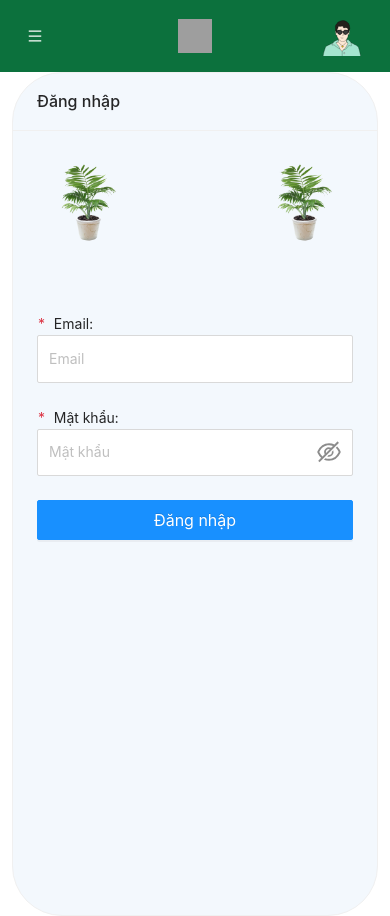
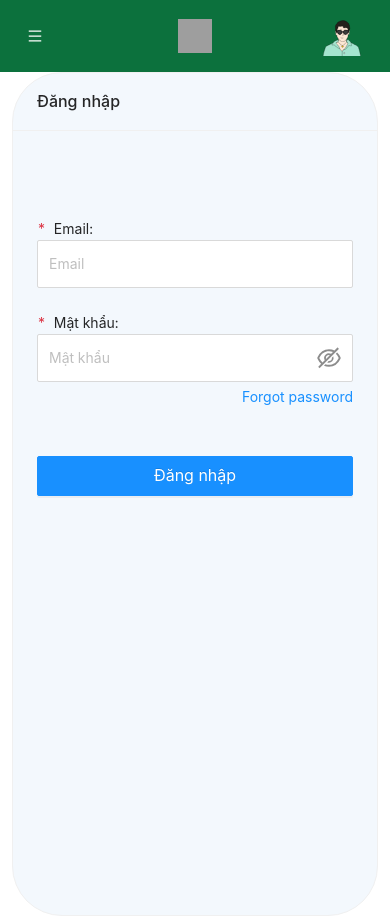
Before and after one commit to DacHoaGit/pots-smart-frontend, a Vue app: page /login in a window 390 px wide. Built offline with nearby package versions, Linux system fonts and the light colour scheme; grey boxes are pictures that could not be loaded.

Commit message:
add loading, reformat

```diff
--- a/src/components/Home/Login.vue
+++ b/src/components/Home/Login.vue
@@ -1,30 +1,10 @@
 <template>
   <div class="container-fluid p-0 d-flex justify-content-center">
-    <a-card title="Đăng nhập">
+    <a-card  class="bg-img" title="Đăng nhập">
       <div class="row mb-3">
         <div class="col-12 col-sm-4">
           <div class="row">
             <div class="col-6 d-flex justify-content-start mb-3">
-              <img
-                class="d-none d-sm-flex"
-                width="500"
-                src="../../assets/logo.png"
-                alt="Avatar"
-              />
-              <img
-                class="d-sm-none d-flex"
-                width="100"
-                src="../../assets/logo.png"
-                alt="Avatar"
-              />
-            </div>
-            <div class="col-6 d-sm-none d-flex justify-content-end mb-3">
-              <img
-                class="d-sm-none d-flex"
-                width="100"
-                src="../../assets/logo.png"
-                alt="Avatar"
-              />
             </div>
           </div>
         </div>
@@ -35,7 +15,7 @@
               <div class="col-12 col-sm-3 text-start text-sm-end">
                 <label>
                   <span class="text-danger me-1">*</span>
-                  <span
+                  <span class=""
                     :class="{
                       'text-danger': errors.email,
                     }"
@@ -60,7 +40,7 @@
               </div>
             </div>
 
-            <div class="row mb-4">
+            <div class="row mb-1">
               <div class="col-12 col-sm-3 text-start text-sm-end">
                 <label>
                   <span class="text-danger me-1">*</span>
@@ -82,11 +62,21 @@
                     'input-danger': errors.password,
                   }"
                 />
+
                 <div class="w-100"></div>
                 <small v-if="errors.password" class="text-danger">{{
                   errors.password[0]
                 }}</small>
               </div>
+            </div>
+
+            <div class="row  mb-4">
+              <a class="login-form-forgot d-flex justify-content-end" href="">Forgot password</a>
+            </div>
+
+            <div class="row  mb-4">
+              <small v-if="errors.login" class="text-danger d-flex justify-content-center">{{errors.login[0]}}
+              </small>
             </div>
 
             <div
@@ -105,11 +95,7 @@
         </div>
 
         <div class="col-12 col-sm-4">
-          <div class="row">
-            <div class="col-12 d-none d-sm-flex justify-content-sm-end mb-3">
-              <img width="500" src="../../assets/logo.png" alt="Avatar" />
-            </div>
-          </div>
+
         </div>
       </div>
     </a-card>
@@ -117,12 +103,13 @@
 </template>
 
 <script setup>
-import { defineComponent, ref, reactive, toRefs } from "vue";
+import {ref, reactive } from "vue";
 import { useMenu } from "../../stores/menu-store";
 import { useRouter } from "vue-router";
 import Swal from "../../sweetalert2";
 import { useUserStore } from "../../stores/user-store";
 import axios from "axios";
+
 const router = useRouter();
 const userStore = useUserStore();
 const store = useMenu();
@@ -153,7 +140,9 @@ const login = () => {
   }
   if (user.password == "") {
     errors.value.password = ["vui lòng nhập đầy đủ thông tin"];
-  } else {
+  }
+  else {
+    Swal.showLoading()
     axios
       .post("/api/login", user)
       .then((response) => {
@@ -163,19 +152,22 @@ const login = () => {
               icon: "success",
               title: "Đăng nhập thành công",
             });
-
             axios.defaults.headers.common["Authorization"] =
               "Bearer " + response.data.token;
             userStore.setUserDetails(response);
             router.push({ path: "/dashboard" });
-          } else
+          } else{
             Toast.fire({
               icon: "error",
               title: "Đăng nhập thất bại",
             });
+            errors.value.login = ["Thông Thông Tài Khoản Mật Khẩu Không Chính Xác!"];
+          }
+
         }
       })
       .catch((error) => {
+        Swal.close()
         errors.value = error.response.data.errors;
       });
   }
@@ -183,6 +175,14 @@ const login = () => {
 </script>
 
 <style scoped>
+
+.bg-img{
+  height: 500px;
+  background-position: center;
+  background-repeat: no-repeat;
+  background-size: cover;
+  position: relative;
+}
 .ant-card {
   background-color: #f3f8fd;
   border-radius: 50px;
--- a/src/components/Home/Register.vue
+++ b/src/components/Home/Register.vue
@@ -206,11 +206,12 @@ const Toast = Swal.mixin({
 });
 const createUsers = () => {
   errors.value = [];
-
+  Swal.showLoading ()
   axios
     .post("/api/register", user)
     .then((response) => {
       if (response) {
+        Swal.close()
         Toast.fire({
           icon: "success",
           title: "Đăng kí thành công",
@@ -219,6 +220,7 @@ const createUsers = () => {
       }
     })
     .catch((error) => {
+      Swal.close()
       errors.value = error.response.data.errors;
     });
 };
```
